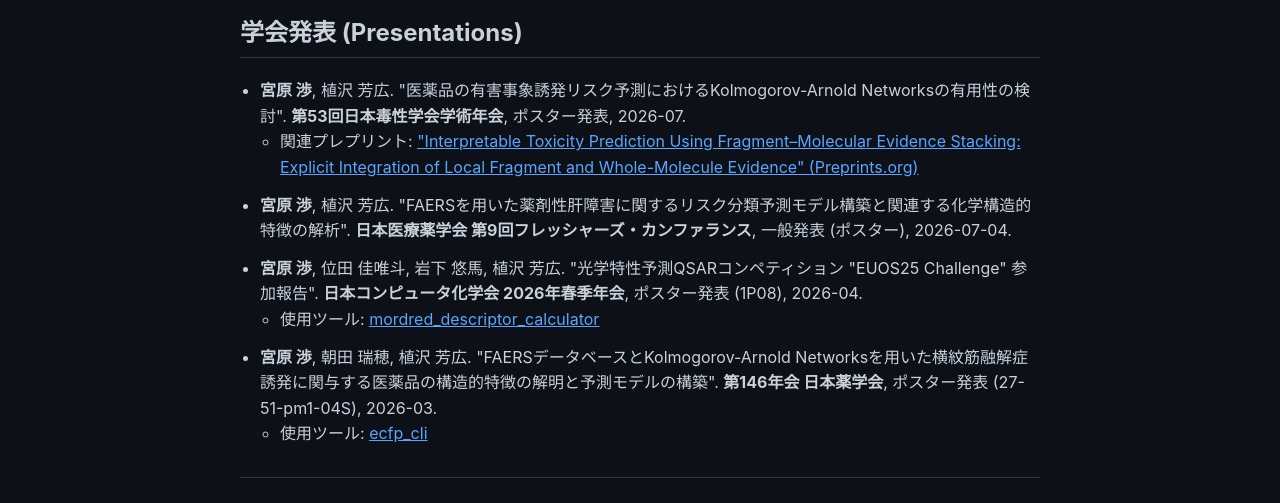
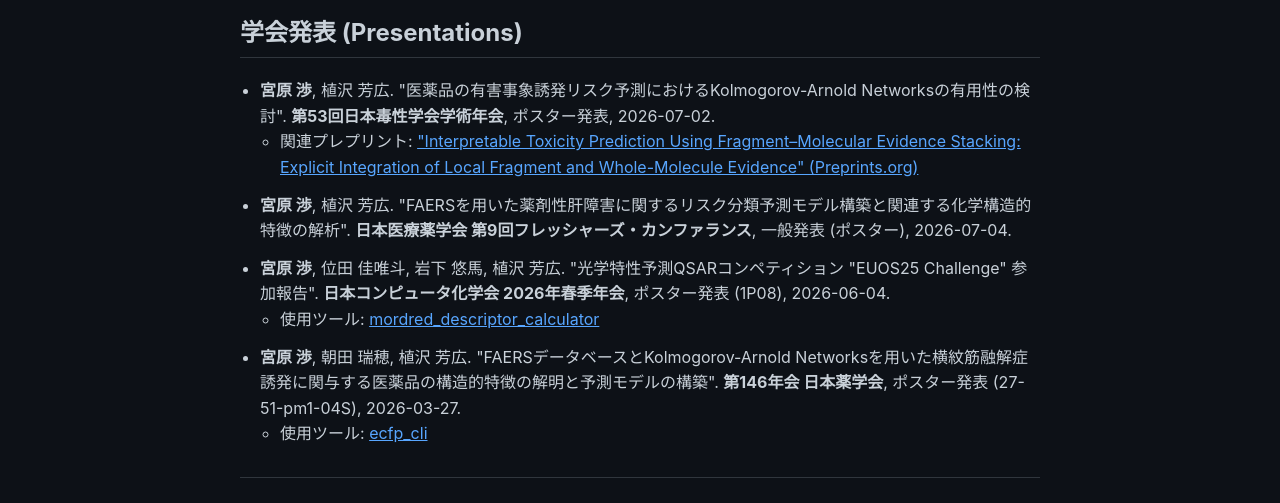
Before and after one commit to 377H-Miru/377H-Miru.github.io, a Jekyll site: the page built from achievements.html, in a window 1280 px wide and 900 px high, scrolled down 1966 px. Shown: the part 154-657 px from the top of the window. Built offline with Jekyll 4.4.1, drawn with Linux system fonts in a browser that asks for light colours.

Commit message:
Reorder presentations chronologically and add specific dates in JSON

```diff
--- a/_data/achievements.json
+++ b/_data/achievements.json
@@ -62,7 +62,7 @@
       "event_en": "The 53rd Annual Meeting of the Japanese Society of Toxicology",
       "role_ja": "ポスター発表",
       "role_en": "Poster",
-      "date": "2026-07",
+      "date": "2026-07-02",
       "authors_ja": "<b>宮原 渉</b>, 植沢 芳広",
       "authors_en": "<b>Wataru Miyahara</b>, Yoshihiro Uesawa",
       "url": "https://jsot2026.jp/",
@@ -89,7 +89,7 @@
       "event_en": "SCCJ 2026 Spring Annual Meeting",
       "role_ja": "ポスター発表 (1P08)",
       "role_en": "Poster (1P08)",
-      "date": "2026-04",
+      "date": "2026-06-04",
       "authors_ja": "<b>宮原 渉</b>, 位田 佳唯斗, 岩下 悠馬, 植沢 芳広",
       "authors_en": "<b>Wataru Miyahara</b>, Kaito Inden, Yuma Iwashita, Yoshihiro Uesawa",
       "url": "https://www.sccj.net/events/nenkai/2026sp/program.html",
@@ -102,7 +102,7 @@
       "event_en": "The 146th Annual Meeting of the Pharmaceutical Society of Japan",
       "role_ja": "ポスター発表 (27-51-pm1-04S)",
       "role_en": "Poster (27-51-pm1-04S)",
-      "date": "2026-03",
+      "date": "2026-03-27",
       "authors_ja": "<b>宮原 渉</b>, 朝田 瑞穂, 植沢 芳広",
       "authors_en": "<b>Wataru Miyahara</b>, Mizuho Asada, Yoshihiro Uesawa",
       "url": "https://confit.atlas.jp/guide/event/pharm146/subject/27-51-pm1-04S/detail?kind=html",
```
Also changed, not shown: en/index.md (+6 -6 lines), index.md (+6 -6 lines).
